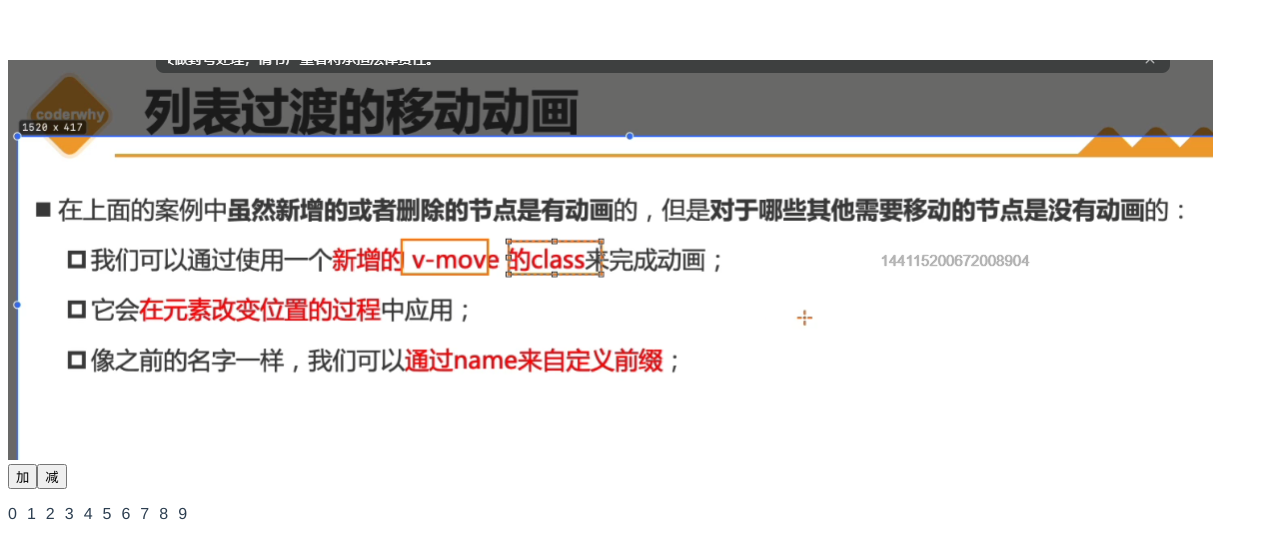
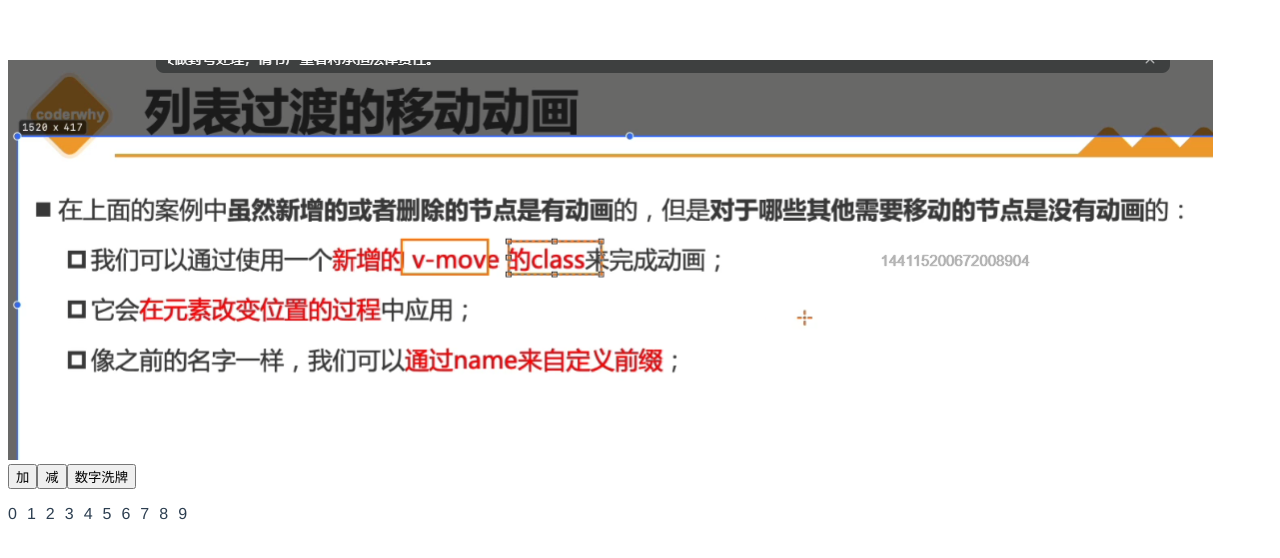
Before and after one commit to clwhxhn/learnvue3, a Vue app: page / in a window 1280 px wide. Shown: the top 558 px of the page. Built offline with nearby package versions, Linux system fonts and the light colour scheme.

Commit message:
数字洗牌动画

```diff
--- a/package.json
+++ b/package.json
@@ -10,6 +10,7 @@
   "dependencies": {
     "core-js": "^3.8.3",
     "gsap": "^3.11.1",
+    "lodash": "^4.17.21",
     "vue": "^3.2.13"
   },
   "devDependencies": {
--- a/src/components/transition-group列表动画/index.vue
+++ b/src/components/transition-group列表动画/index.vue
@@ -6,6 +6,7 @@
 
     <button @click="addNum">加</button>
     <button @click="removeNum">减</button>
+    <button @click="shuffle">数字洗牌</button>
 
     <transition-group tag="p" name="why">
       <span v-for="item in numbers" :key="item" class="item">{{ item }}</span>
@@ -14,6 +15,7 @@
 </template>
 
 <script>
+import _ from 'lodash'
 export default {
   data() {
     return {
@@ -30,6 +32,9 @@ export default {
     },
     randomIndex() {
       return Math.floor(Math.random() * this.numbers.length)
+    },
+    shuffle() {
+      this.numbers = _.shuffle(this.numbers)
     }
   }
 }
```
